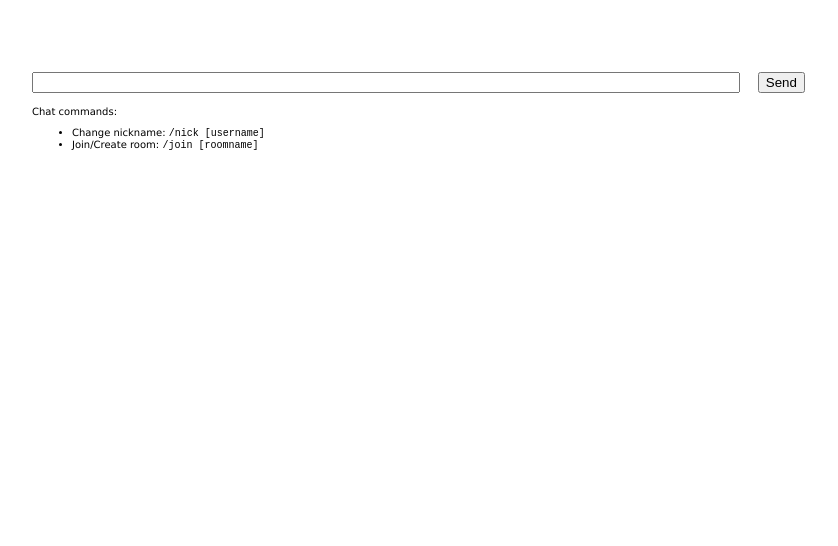
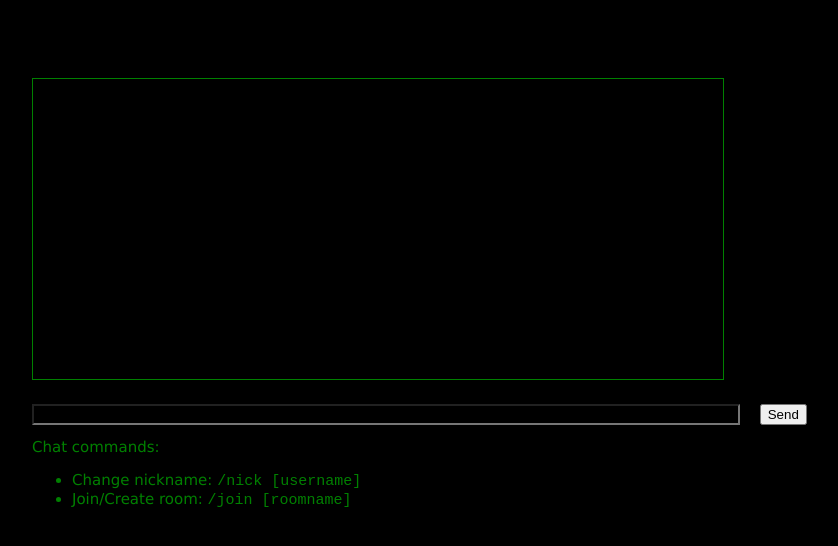
Before and after one commit to HenrySHENhr/HenryChatroom, a website: page static/index.html in a window 1280 px wide. Shown: the whole page, without its empty margins (208-1046 px from the left). Drawn offline with Linux system fonts and the light colour scheme.

Commit message:
Update background color from white to black

```diff
--- a/server.js
+++ b/server.js
@@ -26,8 +26,8 @@ function serveStatic(response, cache, absPath) {
                     if (err) {
                         send404(response);
                     } else {
-                        cache[absPath] = data;
-                        console.log(absPath + ' is cached.');
+                        // cache[absPath] = data;
+                        // console.log(absPath + ' is cached.');
                         sendFile(response, absPath, data);
                     }
                 });
@@ -41,7 +41,7 @@ function serveStatic(response, cache, absPath) {
 var server = http.createServer(function(request, response) {
     var filePath = false;
     if (request.url == '/') {
-        filePath = 'static/html/index.html';
+        filePath = 'static/index.html';
     } else {
         filePath = 'static' + request.url;
     }
--- a/static/css/style.css
+++ b/static/css/style.css
@@ -1,6 +1,8 @@
 body {
+  background-color: black;
+  color: green;
   padding: 50px;
-    font: 14px "Lucida Grande", Helvetica, Arial, sans-serif;
+  font: 20px "Lucida Grande", Helvetica, Arial, sans-serif;
 }
 
 a {
@@ -14,15 +16,14 @@ body {
 }
 
 #room {
-    background-color: #ddd;
   margin-bottom: 1em;
 }
 
 #messages {
+  border: 1px solid green;
   width: 690px;
   height: 300px;
   overflow: auto;
-    background-color: #eee;
   margin-bottom: 1em;
   margin-right: 10px;
 }
@@ -38,16 +39,14 @@ body {
   border-bottom: 1px solid #eee;
 }
 
-  #room-list div:hover {
-    background-color: #ddd;
-  }
-
 #send-message {
+  background: inherit;
+  color: white;
   width: 700px;
   margin-bottom: 1em;
   margin-right: 1em;
 }
 
 #help {
-    font: 10px "Lucida Grande", Helvetica, Arial, sans-serif;
+  font: 15px "Lucida Grande", Helvetica, Arial, sans-serif;
 }
--- a/static/html/index.html
+++ b/static/index.html
@@ -4,14 +4,14 @@
 <head>
     <title>Henry Chatroom</title>
     <!-- <link rel='stylesheet' href='/static/css/bootstrap.css' /> -->
-    <link rel='stylesheet' href='/static/css/style.css' />
+    <link rel='stylesheet' href='/css/style.css' />
 
 </head>
 
 <body>
     <div id="content">
         <div id="room"></div>
-        <div id="message"></div>
+        <div id="messages"></div>
         <form id="send-form">
             <input id="send-message" />
             <input id="send-button" type="submit" value="Send" />
```
Lines whose indentation alone changed are shown as unchanged.
